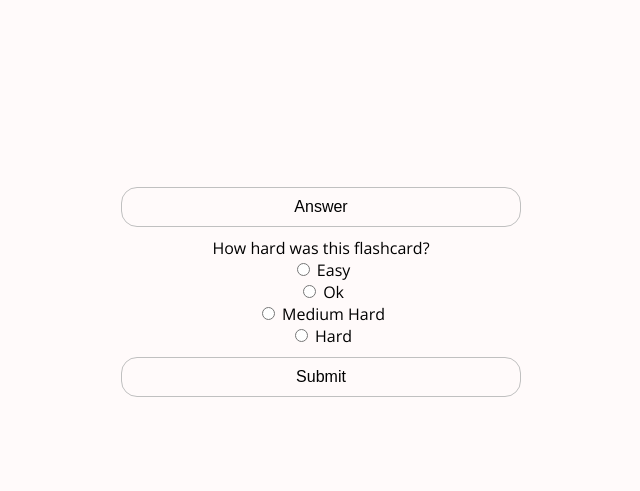
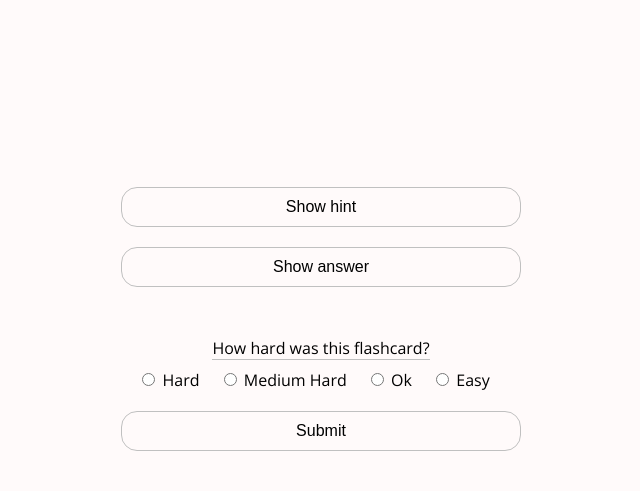
Before and after one commit to emiliaburdak/Flashcard-app, a Flask app: a page that uses flask/Anki/app/templates/display_flashcard.html in a window 1280 px wide. Shown: the part 323-814 px from the top of the page, without its empty margins (319-959 px from the left). Before the commit the page ends 720 px from the top, so only its background shows below. Run offline with Flask 3, Linux system fonts and the light colour scheme; a user stored in the database is signed in; tables that the repository leaves empty hold one stand-in row (values such as "Sample post").

Commit message:
hint has been implemented

```diff
--- a/flask/Anki/app/static/index.js
+++ b/flask/Anki/app/static/index.js
@@ -10,7 +10,18 @@ window.onload = function() {
 };
 
 
+var hintIndex = 0;
+var hintElement = document.getElementById("hint");
+var backName = hintElement.getAttribute('data-back-name');
+
 document.getElementById("answerButton").addEventListener("click", function() {
     document.getElementById("back_name").style.display = "block";
     document.getElementById("sentence").style.display = "block";
+    document.getElementById("hint").style.display = "none";  // hide the hint
+
 });
+
+document.getElementById("hintButton").addEventListener("click", function() {
+    hintElement.style.display = "block";
+    hintElement.textContent = backName.slice(0, ++hintIndex);
+});
--- a/flask/Anki/app/static/style.css
+++ b/flask/Anki/app/static/style.css
@@ -167,10 +167,26 @@ body {
     font-size: 16px;
 }
 
+.flashcard-button:nth-last-child(2) {
+    margin-bottom: 50px;
+}
+
 .flashcard-string-layout {
     display: flex;
     flex-direction: column;
     justify-content: center;
     align-items: center;
     min-height: 50vh;
-    }
+}
+
+.radio-label {
+    margin-right : 15px;
+}
+
+.strength-label {
+    border-bottom: 1px solid #C0C0C0;
+}
+
+.radio-button {
+    padding: 10px;
+}
--- a/flask/Anki/app/templates/display_flashcard.html
+++ b/flask/Anki/app/templates/display_flashcard.html
@@ -5,23 +5,28 @@
     <div class="flashcard-layout">
         <div class="flashcard-string-layout" id="flashcard">
             <p class="flashcard-name" id="front_name">{{ flashcard.front_name }}</p>
+            <p class="flashcard-name" id="hint" data-back-name="{{ flashcard.back_name }}" style="display:none"></p>
             <h1 class="flashcard-name" id="back_name" style="display:none">{{ flashcard.back_name }}</h1>
             <p class="flashcard-name" id="sentence" style="display:none">{{ flashcard.sentence }}</p>
         </div>
         <div class="button-section">
-            <button class="flashcard-button" id="answerButton">Answer</button>
+            <button class="flashcard-button" id="hintButton">Show hint</button>
+            <br>
+            <button class="flashcard-button" id="answerButton">Show answer</button>
 
-            <form method="POST" action="{{ url_for('body.update_flashcard', flashcard_id=flashcard.id, deck_name=deck_name) }}">
-                <label for="strength">How hard was this flashcard?</label><br>
-                <input type="radio" id="easy" name="strength" value="easy">
-                <label for="easy">Easy</label><br>
-                <input type="radio" id="ok" name="strength" value="ok">
-                <label for="ok">Ok</label><br>
-                <input type="radio" id="medium hard" name="strength" value="medium_hard">
-                <label for="medium hard">Medium Hard</label><br>
-                <input type="radio" id="hard" name="strength" value="hard">
-                <label for="hard">Hard</label><br>
-
+            <form method="POST"
+                  action="{{ url_for('body.update_flashcard', flashcard_id=flashcard.id, deck_name=deck_name) }}">
+                <label class="strength-label" for="strength">How hard was this flashcard?</label><br>
+                <div class="radio-button">
+                    <input type="radio" id="hard" name="strength" value="hard">
+                    <label class="radio-label" for="hard">Hard</label>
+                    <input type="radio" id="medium hard" name="strength" value="medium_hard">
+                    <label class="radio-label" for="medium hard">Medium Hard</label>
+                    <input type="radio" id="ok" name="strength" value="ok">
+                    <label class="radio-label" for="ok">Ok</label>
+                    <input type="radio" id="easy" name="strength" value="easy">
+                    <label class="radio-label" for="easy">Easy</label><br>
+                </div>
                 <input class="flashcard-button" type="submit" value="Submit">
             </form>
 
```
